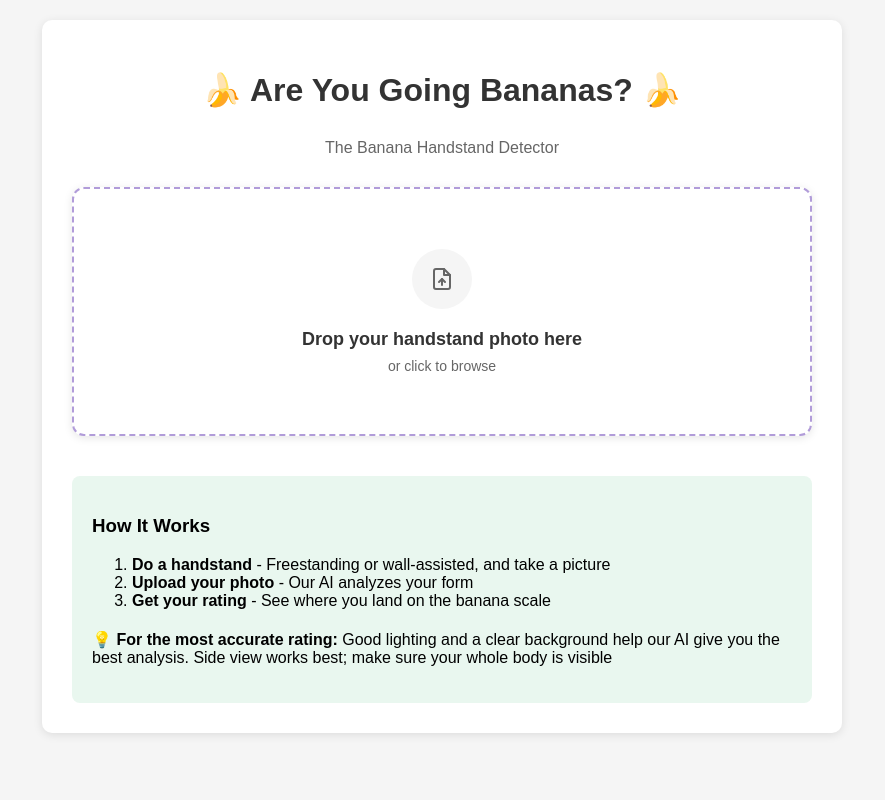
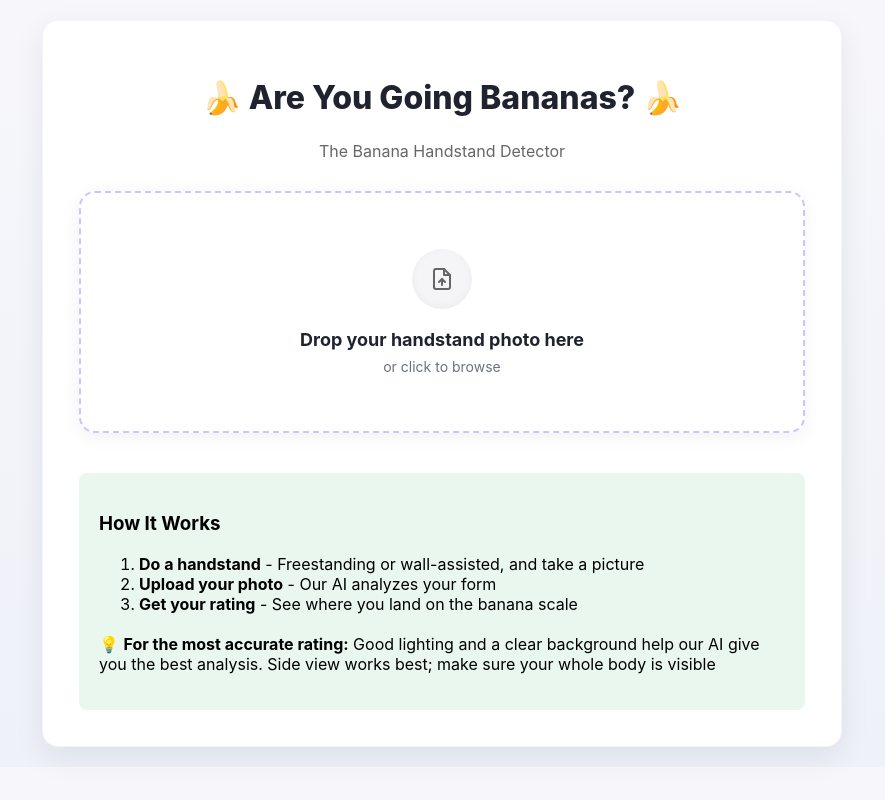
Before and after one commit to shhirl/fixmybanana, a Flask app: page / in a window 1280 px wide. Shown: the whole page, without its empty margins (198-1083 px from the left). Run offline with Flask 3, Linux system fonts and the light colour scheme.

Commit message:
update modern website

```diff
--- a/templates/base.html
+++ b/templates/base.html
@@ -6,35 +6,39 @@
     <title>Is Your Handstand a Banana Handstand?</title>
     <style>
         body {
-            font-family: Arial, sans-serif;
+            font-family: -apple-system, BlinkMacSystemFont, "Segoe UI", Roboto, Inter, Oxygen, Ubuntu, Cantarell, "Helvetica Neue", Arial, sans-serif;
             max-width: 800px;
             margin: 0 auto;
             padding: 20px;
-            background-color: #f5f5f5;
+            background: linear-gradient(180deg, #f7f7fb 0%, #eef1f8 100%);
+            -webkit-font-smoothing: antialiased;
+            -moz-osx-font-smoothing: grayscale;
         }
         .container {
-            background-color: white;
-            padding: 30px;
-            border-radius: 10px;
-            box-shadow: 0 2px 10px rgba(0,0,0,0.1);
+            background-color: #ffffff;
+            padding: 36px;
+            border-radius: 16px;
+            box-shadow: 0 10px 30px rgba(18,23,35,0.08);
+            border: 1px solid rgba(99,102,241,0.08);
         }
         h1 {
-            color: #333;
+            color: #1f2330;
             text-align: center;
-            margin-bottom: 30px;
+            margin-bottom: 24px;
+            font-weight: 800;
         }
         .upload-container {
             margin: 20px 0;
         }
         .upload-area {
-            background-color: white;
-            border: 2px dashed #b19cd9;
-            border-radius: 12px;
-            padding: 60px 40px;
+            background-color: #ffffff;
+            border: 2px dashed rgba(124,77,255,0.35);
+            border-radius: 16px;
+            padding: 56px 36px;
             text-align: center;
             cursor: pointer;
             transition: all 0.3s ease;
-            box-shadow: 0 2px 8px rgba(0,0,0,0.1);
+            box-shadow: 0 4px 18px rgba(18,23,35,0.06);
             position: relative;
         }
         .image-preview {
@@ -46,48 +50,52 @@
         .image-preview img {
             max-width: 100%;
             max-height: 300px;
-            border-radius: 8px;
-            box-shadow: 0 2px 8px rgba(0,0,0,0.1);
+            border-radius: 12px;
+            box-shadow: 0 6px 20px rgba(18,23,35,0.12);
         }
         .upload-area:hover {
-            border-color: #9b7fb8;
-            box-shadow: 0 4px 12px rgba(0,0,0,0.15);
+            border-color: rgba(124,77,255,0.55);
+            box-shadow: 0 10px 24px rgba(18,23,35,0.08);
+            transform: translateY(-1px);
         }
         .upload-area.dragover {
-            border-color: #7b5fa3;
-            background-color: #f8f6ff;
+            border-color: #6a3fff;
+            background-color: #faf8ff;
+            box-shadow: 0 0 0 8px rgba(124,77,255,0.18), 0 12px 28px rgba(18,23,35,0.10);
         }
         .upload-icon {
             width: 60px;
             height: 60px;
-            background-color: #f5f5f5;
+            background-color: #f5f5f8;
             border-radius: 50%;
             display: flex;
             align-items: center;
             justify-content: center;
-            margin: 0 auto 20px;
+            margin: 0 auto 18px;
             color: #666;
+            box-shadow: inset 0 -2px 8px rgba(0,0,0,0.04);
         }
         .upload-text {
             margin-top: 20px;
         }
         .upload-primary {
             font-size: 18px;
-            font-weight: 600;
-            color: #333;
+            font-weight: 700;
+            color: #1f2330;
             margin: 0 0 8px 0;
         }
         .upload-secondary {
             font-size: 14px;
-            color: #666;
+            color: #6b7280;
             margin: 0;
         }
         .file-info {
             margin-top: 15px;
-            padding: 10px;
-            background-color: #f8f9fa;
-            border-radius: 6px;
+            padding: 12px;
+            background: linear-gradient(180deg, #fafbff, #f5f7ff);
+            border-radius: 10px;
             text-align: center;
+            border: 1px solid rgba(99,102,241,0.10);
         }
         .file-info p {
             margin: 0;
@@ -96,24 +104,26 @@
         input[type="file"] {
             display: none;
         }
-        button {            background-color: #282828;
+        button {            background: linear-gradient(135deg, #7c4dff, #5a34e6);
             color: white;
-            padding: 12px 24px;
+            padding: 14px 24px;
             border: none;
-            border-radius: 25px;
+            border-radius: 28px;
             cursor: pointer;
             font-size: 16px;
+            font-weight: 700;
             width: 100%;
-            box-shadow: 0 2px 8px rgba(0, 0, 0, 0.2);
+            box-shadow: 0 10px 20px rgba(124,77,255,0.25), 0 2px 6px rgba(0,0,0,0.05);
             display: flex;
             align-items: center;
             justify-content: center;
             gap: 8px;
-            transition: all 0.3s ease;
+            transition: transform 0.2s ease, box-shadow 0.2s ease, background 0.2s ease;
         }
         button:hover {
-            background-color: #1a1a1a;
-            box-shadow: 0 4px 12px rgba(0, 0, 0, 0.3);
+            background: linear-gradient(135deg, #6a3fff, #4b2fd1);
+            transform: translateY(-1px);
+            box-shadow: 0 14px 26px rgba(124,77,255,0.32), 0 4px 10px rgba(0,0,0,0.06);
         }
         button::before {
             content: "↗";
```
